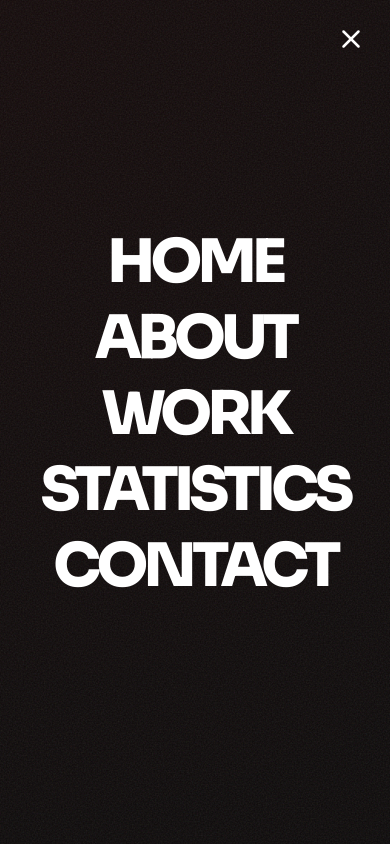
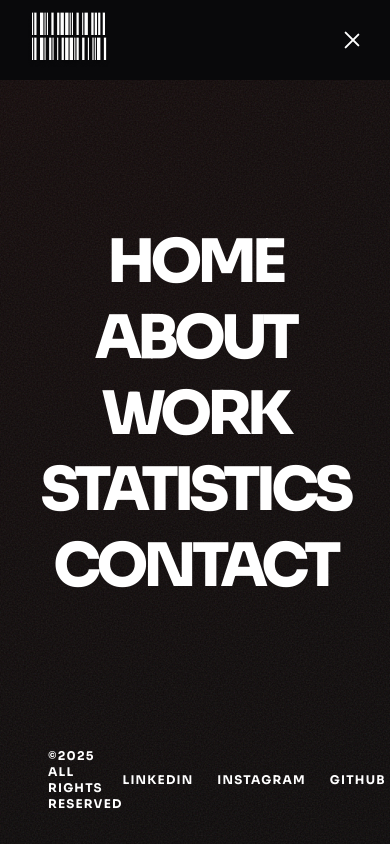
Before and after one commit to kauannkelvinn/kauan-portfolio, a React (Vite) app: page / in a window 390 px wide. Both pictures are taken after a click on the button "Toggle menu". Shown: the top 844 px of the page. Built offline with nearby package versions, Linux system fonts and the light colour scheme.

Commit message:
fix(Header): resolve mobile menu navigation bugs

```diff
--- a/src/components/Header.tsx
+++ b/src/components/Header.tsx
@@ -11,24 +11,26 @@ function Navbar() {
 
   useEffect(() => {
     if (isOpen) {
-      document.body.classList.add('overflow-hidden');
+      document.body.classList.add("overflow-hidden");
     }
-
     return () => {
-      document.body.classList.remove('overflow-hidden');
-    }
+      document.body.classList.remove("overflow-hidden");
+    };
   }, [isOpen]);
 
   return (
-    <header className="w-full bg-zinc-950">
+    <>
+      <header className="fixed top-0 left-0 z-[60] w-full bg-zinc-950">
         <div className="max-7xl mx-auto flex items-center justify-between px-7 py-3">
           <Link to="/" className="text-lg font-bold text-white">
             <img src={Logo} alt="Logo" />
           </Link>
 
-        <nav>
-          <ul className="flex items-center space-x-8">
-            <div className="hidden space-x-6 text-sm text-white md:flex">
+          <nav className="flex items-center space-x-8">
+            {/* ======================================================= */}
+            {/* 1. NAVEGAÇÃO DE DESKTOP - Escondida no mobile         */}
+            {/* ======================================================= */}
+            <ul className="hidden space-x-6 text-sm text-white md:flex">
               <li>
                 <a
                   href="/"
@@ -77,99 +79,99 @@ function Navbar() {
                   Certificados
                 </a>
               </li>
-            </div>
+            </ul>
 
-            {/* Botao Hamburguer */}
+            {/* ======================================================= */}
+            {/* 2. BOTÃO HAMBURGUER - Escondido no desktop (erro corrigido) */}
+            {/* ======================================================= */}
             <button
               onClick={() => setIsOpen(!isOpen)}
-              className="md:hiden group relative flex h-5 w-5 cursor-pointer flex-col items-center justify-between"
+              className="group relative flex h-5 w-5 cursor-pointer flex-col items-center justify-between md:hidden"
               aria-label="Toggle menu"
               onMouseEnter={() => setIsHovered(true)}
               onMouseLeave={() => setIsHovered(false)}
             >
-              <ButtonMenu isOpen={isOpen} isHovered={isHovered}/>
+              <ButtonMenu isOpen={isOpen} isHovered={isHovered} />
             </button>
-          </ul>
+          </nav>
+        </div>
+      </header>
 
-          {/* pagina hamburguer */}
+      {/* ================================================================ */}
+      {/* 3. PÁGINA HAMBURGUER (MENU DE TELA CHEIA) - Sem alterações aqui */}
+      {/* ================================================================ */}
       {isOpen && (
-            <div className="fixed inset-0 z-50 flex flex-col items-center justify-center space-y-4  text-4xl font-bold text-white transition-all duration-500">
+        <div className="fixed inset-0 z-50 flex flex-col items-center justify-center space-y-4 text-4xl font-bold text-white transition-all duration-500">
           <button
             onClick={() => setIsOpen(false)}
             className="absolute top-6 right-6 cursor-pointer transition hover:text-gray-400"
           >
             <X size={30} />
           </button>
-              <Link className="text-shadow-white tracking-[-0.08em] font-extrabold text-6xl transition-all ease-in-out duration-100 hover:text-gray-500 hover:[text-shadow:0_0_2.5px_var(--tw-shadow-color)]" onClick={() => setIsOpen(false)} to="/">
+
+          {/* Links do menu de tela cheia */}
+          <Link
+            className="text-6xl font-extrabold tracking-[-0.08em] transition-all duration-100 ease-in-out text-shadow-white hover:text-gray-400"
+            onClick={() => setIsOpen(false)}
+            to="/"
+          >
             HOME
           </Link>
-              <Link className="tracking-[-0.08em] font-extrabold text-6xl transition-all ease-in-out duration-100 hover:text-gray-500 hover:shadow-gray-500 hover:[text-shadow:0_0_2.5px_var(--tw-shadow-color)]" onClick={() => setIsOpen(false)} to="/">
+          <Link
+            className="text-6xl font-extrabold tracking-[-0.08em] transition-all duration-100 ease-in-out hover:text-gray-400"
+            onClick={() => setIsOpen(false)}
+            to="/"
+          >
             ABOUT
           </Link>
-              <Link className="tracking-[-0.08em] font-extrabold text-6xl transition-all ease-in-out duration-100 hover:text-gray-500 hover:[text-shadow:0_0_2.5px_var(--tw-shadow-color)]" onClick={() => setIsOpen(false)} to="/">
+          <Link
+            className="text-6xl font-extrabold tracking-[-0.08em] transition-all duration-100 ease-in-out hover:text-gray-400"
+            onClick={() => setIsOpen(false)}
+            to="/"
+          >
             WORK
           </Link>
-              <Link className="tracking-[-0.08em] font-extrabold text-6xl transition-all ease-in-out duration-100 hover:text-gray-500 hover:[text-shadow:0_0_2.5px_var(--tw-shadow-color)]" onClick={() => setIsOpen(false)} to="/">
+          <Link
+            className="text-6xl font-extrabold tracking-[-0.08em] transition-all duration-100 ease-in-out hover:text-gray-400"
+            onClick={() => setIsOpen(false)}
+            to="/"
+          >
             STATISTICS
           </Link>
-              <Link className="tracking-[-0.08em] font-extrabold text-6xl transition-all ease-in-out duration-100 hover:text-gray-500 " onClick={() => setIsOpen(false)} to="/">
+          <Link
+            className="text-6xl font-extrabold tracking-[-0.08em] transition-all duration-100 ease-in-out hover:text-gray-400"
+            onClick={() => setIsOpen(false)}
+            to="/"
+          >
             CONTACT
           </Link>
 
           <CreativeBackground />
+
+          {/* RODAPE */}
+          <footer className="absolute inset-x-0 bottom-0 px-12 pb-8">
+            <div className="flex w-full items-center justify-between">
+              <div className="font-mono text-xs tracking-widest uppercase">
+                ©2025 ALL RIGHTS RESERVED
+              </div>
+
+              <div className="font mono flex items-center space-x-6 text-xs tracking-widest text-white uppercase">
+                <a href="#">LINKEDIN</a>
+                <a
+                  href="https://www.instagram.com/kauannkelvin/"
+                  target="_blank"
+                >
+                  INSTAGRAM
+                </a>
+                <a href="#">GITHUB</a>
+              </div>
+            </div>
+          </footer>
         </div>
       )}
 
-          {/*menu mobile*/}
-          {isOpen && (
-            <div className="flex flex-col items-center space-y-3 border-t border-zinc-800 bg-zinc-900 py-4 text-sm text-white md:hidden">
-              <Link
-                onClick={() => setIsOpen(false)}
-                to="/"
-                className="w-full text-center transition hover:text-green-400"
-              >
-                Home
-              </Link>
-              <Link
-                onClick={() => setIsOpen(false)}
-                to="/sobre"
-                className="w-full text-center transition hover:text-green-400"
-              >
-                Sobre
-              </Link>
-              <Link
-                onClick={() => setIsOpen(false)}
-                to="/projetos"
-                className="w-full text-center transition hover:text-green-400"
-              >
-                Projetos
-              </Link>
-              <Link
-                onClick={() => setIsOpen(false)}
-                to="/skills"
-                className="w-full text-center transition hover:text-green-400"
-              >
-                Skills
-              </Link>
-              <Link
-                onClick={() => setIsOpen(false)}
-                to="/contato"
-                className="w-full text-center transition hover:text-green-400"
-              >
-                Contato
-              </Link>
-              <Link
-                onClick={() => setIsOpen(false)}
-                to="/certificados"
-                className="w-full text-center transition hover:text-green-400"
-              >
-                Certificados
-              </Link>
-            </div>
-          )}
-        </nav>
-      </div>
-    </header>
+
+    </>
   );
 }
 
```
Lines whose indentation alone changed are shown as unchanged.
